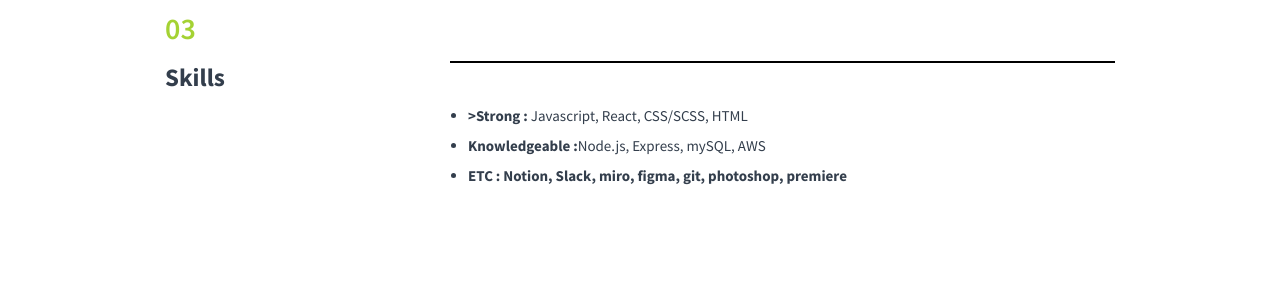
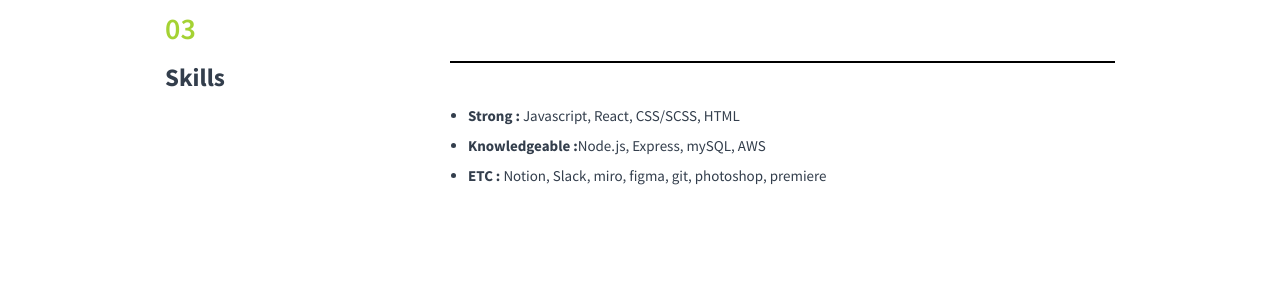
Before and after one commit to devSeeyoon/devseeyoon.github.io, a Jekyll site: the page built from about/index.md, in a window 1280 px wide. Shown: the part 1270-1570 px from the top of the page. Built offline with Jekyll 4.4.1, drawn with Linux system fonts in a browser that asks for light colours.

Commit message:
오류수정

```diff
--- a/about/index.md
+++ b/about/index.md
@@ -38,9 +38,9 @@ title: 자기소개
             <div class="content">
                 <h1 class="subtitle">Skills</h1>
                 <ul class="environment">
-                    <li><b>>Strong :</b> Javascript, React, CSS/SCSS, HTML</li>
+                    <li><b>Strong :</b> Javascript, React, CSS/SCSS, HTML</li>
                     <li><b>Knowledgeable :</b>Node.js, Express, mySQL, AWS</li>
-                    <li><b>ETC : Notion, Slack, miro, figma, git, photoshop, premiere</b></li>
+                    <li><b>ETC :</b> Notion, Slack, miro, figma, git, photoshop, premiere</li>
                 </ul>
             </div>
         </div>
```
